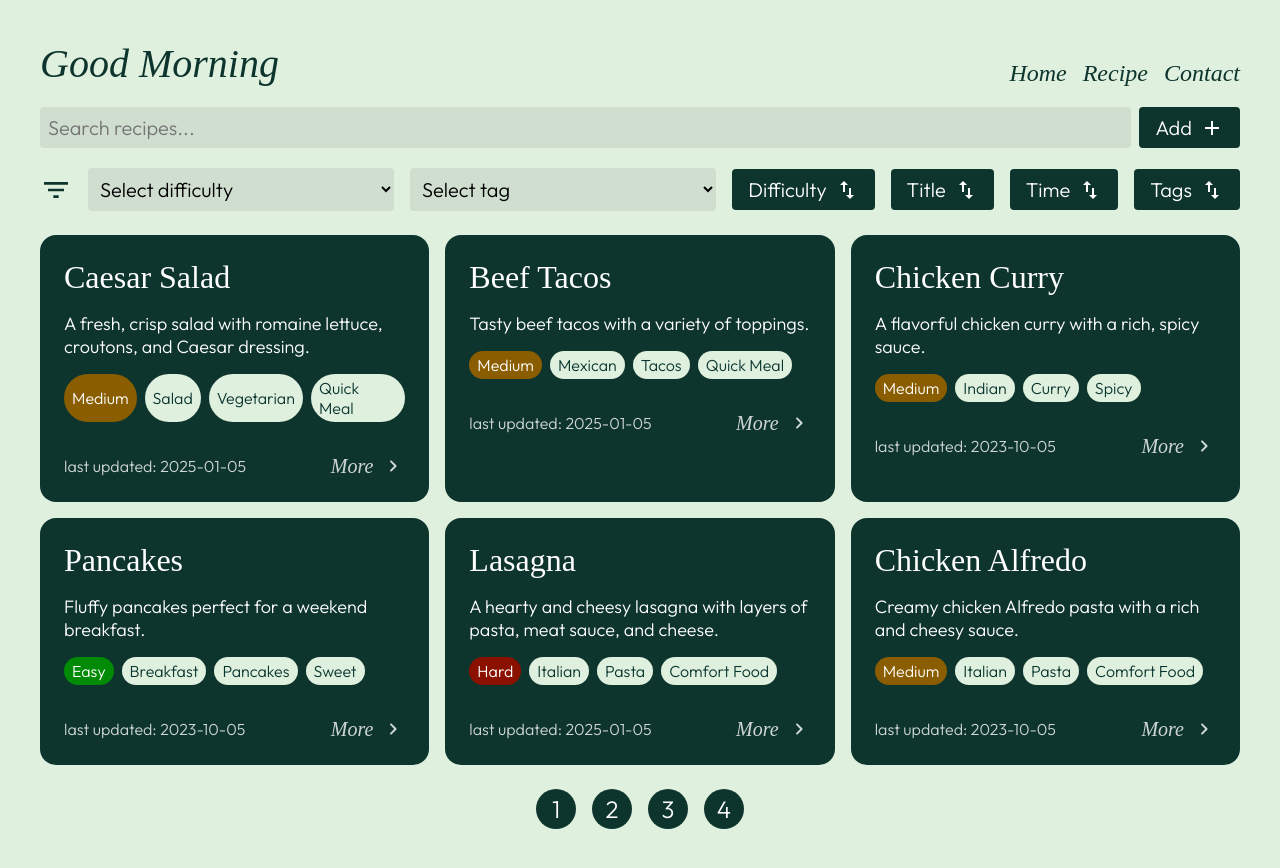
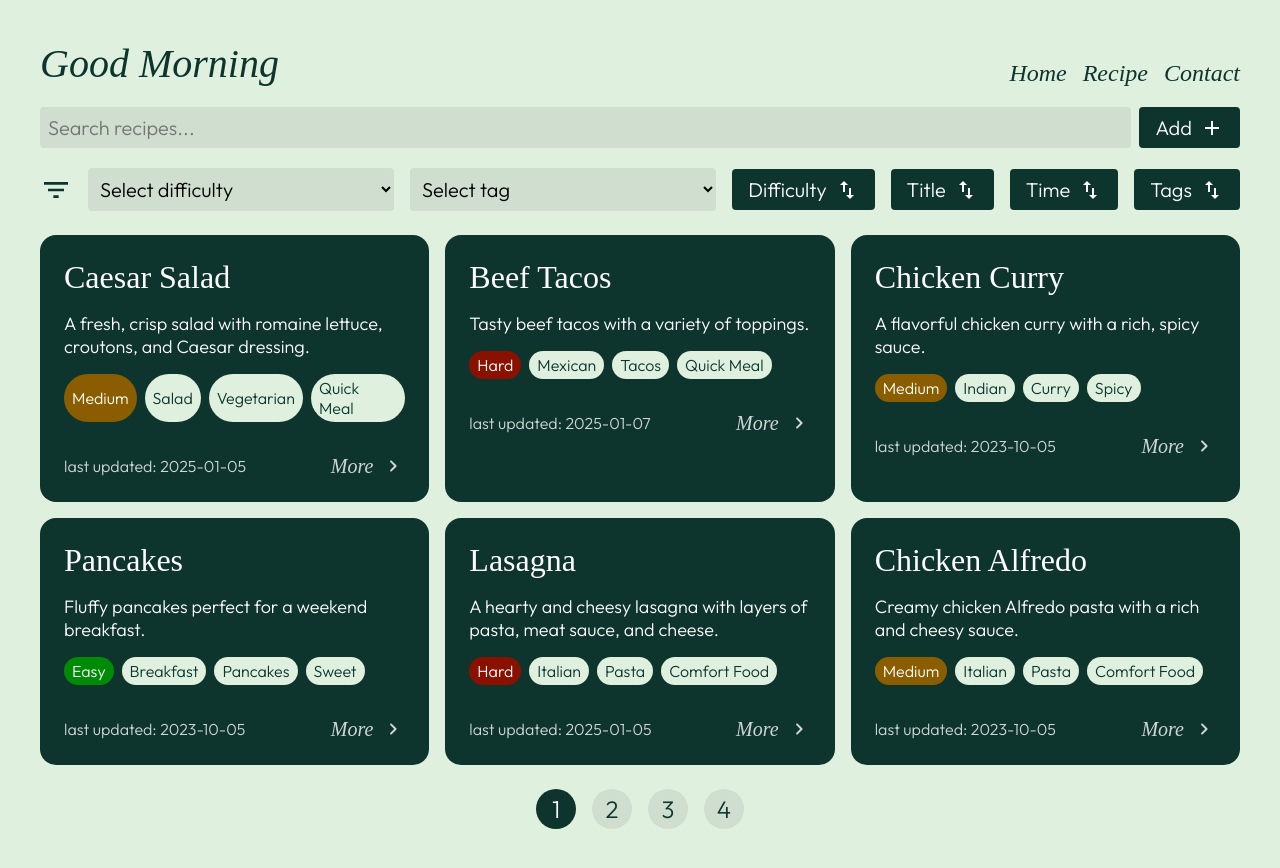
Before and after one commit to amusayevv/recipes, a React (Vite) app: page / in a window 1280 px wide. Both pictures are taken after a click on the button "Recipe". Built offline with nearby package versions, Linux system fonts and the light colour scheme; data requests are answered from the project's data file; a web font is replaced by a local one.

Commit message:
fixied pagination

```diff
--- a/data/db.json
+++ b/data/db.json
@@ -25,7 +25,6 @@
       "last_updated": "2025-01-05"
     },
     {
-      "id": "2",
       "title": "Beef Tacos",
       "description": "Tasty beef tacos with a variety of toppings.",
       "ingredients": [
@@ -38,7 +37,7 @@
         "Sour cream",
         "Salsa"
       ],
-      "difficulty_level": "Medium",
+      "difficulty_level": "Hard",
       "preparation_steps": [
         "Cook the ground beef in a skillet over medium heat until browned.",
         "Add taco seasoning and water according to the packet instructions.",
@@ -55,7 +54,8 @@
         "Tacos",
         "Quick Meal"
       ],
-      "last_updated": "2025-01-05"
+      "last_updated": "2025-01-07",
+      "id": "2"
     },
     {
       "id": "3",
@@ -632,6 +632,29 @@
       "last_updated": "2025-01-06"
     },
     {
+      "id": "21",
+      "title": "Pumpkin pie",
+      "description": "Pie made with pumpkin",
+      "ingredients": [
+        "pumpkin",
+        "flour",
+        "sugar",
+        "water",
+        "milk"
+      ],
+      "difficulty_level": "Easy",
+      "preparation_steps": [
+        "make biscuit",
+        "make cream",
+        "combine"
+      ],
+      "tags": [
+        "dessert",
+        "cake"
+      ],
+      "last_updated": "2025-01-07"
+    },
+    {
       "title": "Tiramisu",
       "description": "Classic Italian dessert with coffee-soaked ladyfingers.",
       "ingredients": [
@@ -651,15 +674,15 @@
         "Dip ladyfingers in coffee mixture.",
         "Layer cookies and cream mixture.",
         "Refrigerate for at least 4 hours.",
-        "Dust with cocoa before serving."
+        "Dust with cocoa before serving"
       ],
       "tags": [
         "Italian",
         "Dessert",
         "No-Bake"
       ],
-      "last_updated": "2025-01-06",
-      "id": "20"
+      "last_updated": "2025-01-07",
+      "id": "22"
     }
   ]
 }
--- a/src/components/Pagination.jsx
+++ b/src/components/Pagination.jsx
@@ -1,6 +1,6 @@
 import React from "react";
 
-function Pagination({ recipesPerPage, totalRecipes, paginate }) {
+function Pagination({ recipesPerPage, totalRecipes, paginate, currentPage }) {
     const pageNumbers = [];
 
     for (let i = 1; i <= Math.ceil(totalRecipes / recipesPerPage); i++) {
@@ -13,6 +13,15 @@ function Pagination({ recipesPerPage, totalRecipes, paginate }) {
                 {pageNumbers.map((number) => (
                     <li key={number} className="page-item">
                         <button
+                            id={number}
+                            style={
+                                number === currentPage
+                                    ? {
+                                          backgroundColor: "#0e352d",
+                                          color: "white",
+                                      }
+                                    : {}
+                            }
                             onClick={() => paginate(number)}
                             className="page-link"
                         >
--- a/src/index.css
+++ b/src/index.css
@@ -382,8 +382,8 @@ nav {
 }
 
 .page-item > button {
-    background: #0e352d;
-    color: white;
+    background: #cfdecf;
+    color: #0e352d;
     border: none;
     outline: none;
     box-shadow: none;
--- a/src/pages/Recipe.jsx
+++ b/src/pages/Recipe.jsx
@@ -148,11 +148,9 @@ function Recipe() {
         setEditedRecipe(currentRecipe);
     }
 
-    useEffect(() => {
-        const lastPostIndex = page * recipesPerPage;
-        const firstPostIndex = lastPostIndex - recipesPerPage;
-        setFilteredRecipes(allRecipes.slice(firstPostIndex, lastPostIndex));
-    }, [allRecipes, page, recipesPerPage]);
+    const lastPostIndex = page * recipesPerPage;
+    const firstPostIndex = lastPostIndex - recipesPerPage;
+    const currentRecipes = filteredRecipes.slice(firstPostIndex, lastPostIndex);
 
     return (
         <div>
@@ -200,7 +198,7 @@ function Recipe() {
                 </button>
             </div>
             <div className="cards-flex">
-                {filteredRecipes.map((item) => (
+                {currentRecipes.map((item) => (
                     <RecipeCard
                         key={item.id}
                         id={item.id}
@@ -285,6 +283,7 @@ function Recipe() {
                 recipesPerPage={recipesPerPage}
                 totalRecipes={allRecipes.length}
                 paginate={setPage}
+                currentPage={page}
             />
         </div>
     );
```
